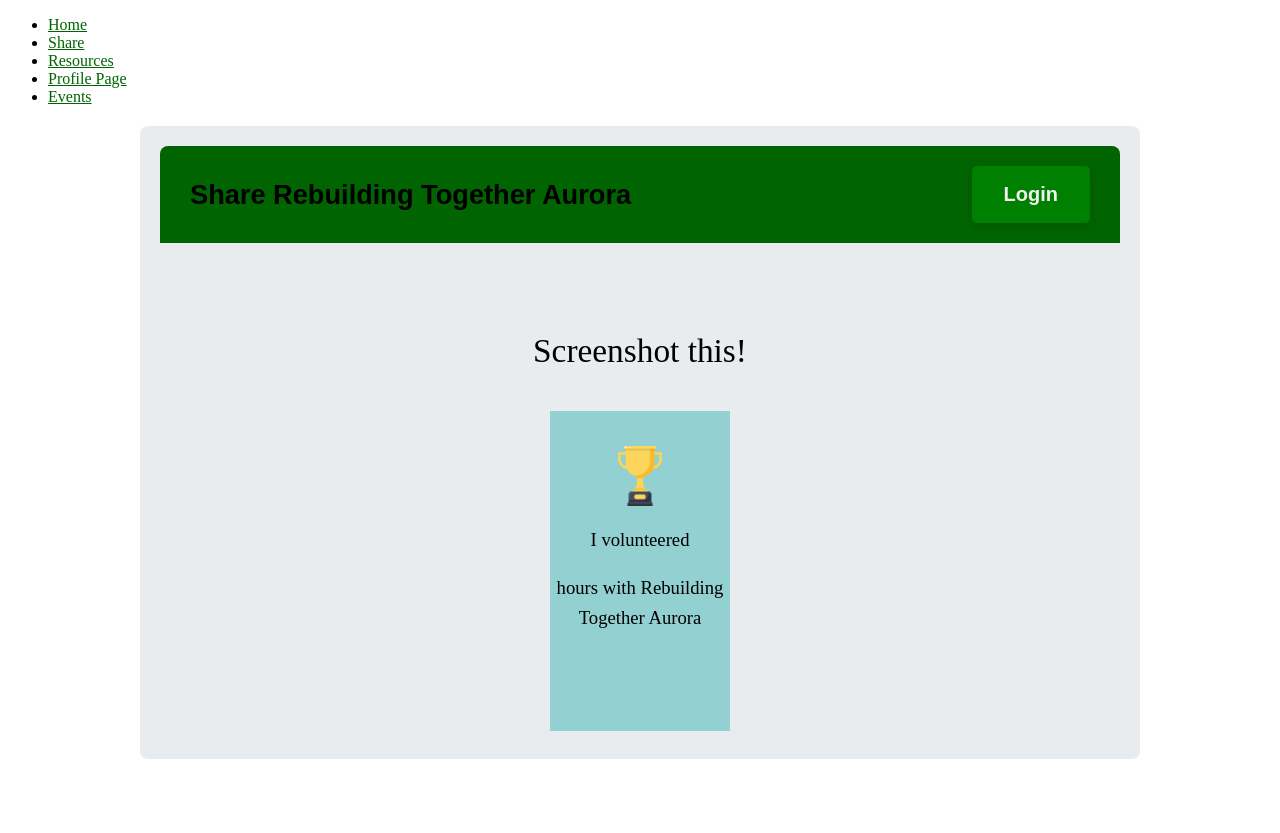
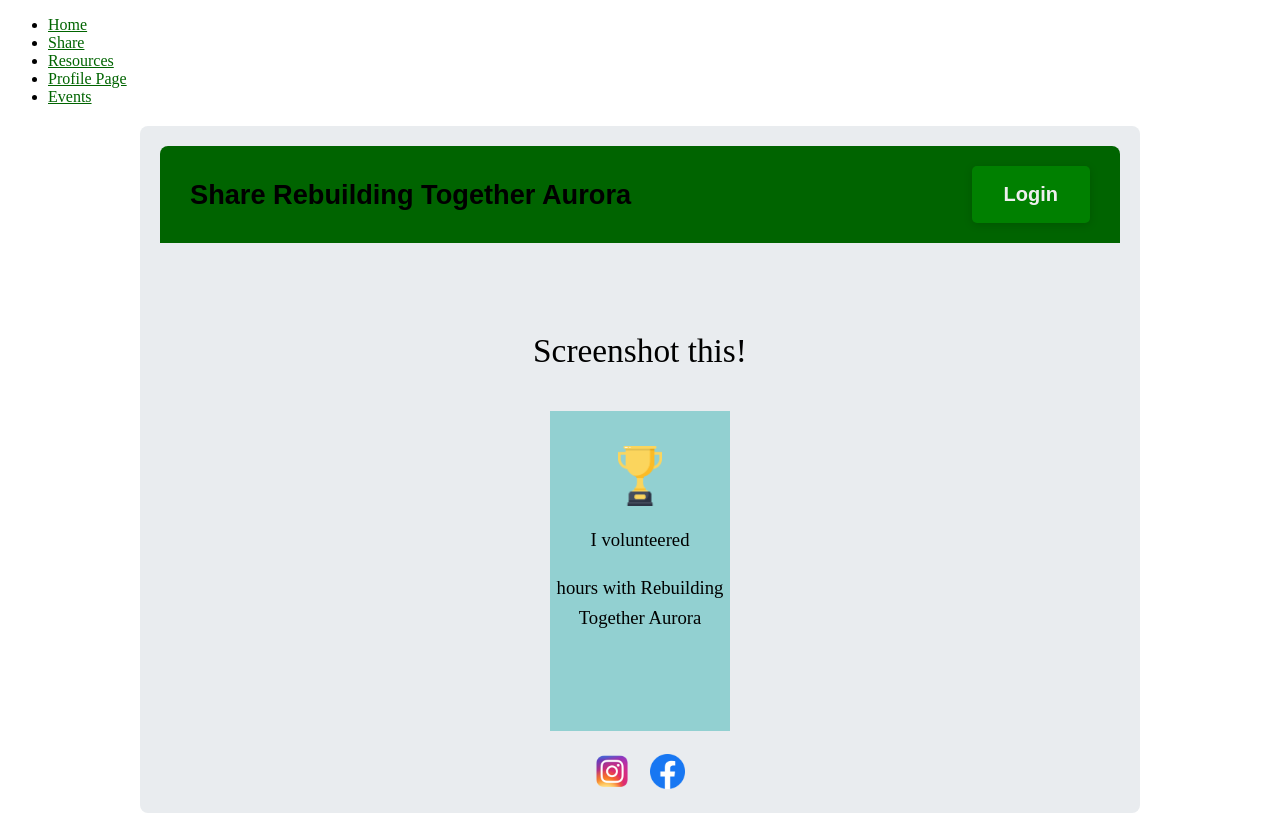
Before and after one commit to cfgchicago23/Team-7, a React (Create React App) app in the folder frontend/: page /share in a window 1280 px wide. Before the commit the page ends 800 px from the top, so only its background shows below. Built offline with nearby package versions, Linux system fonts and the light colour scheme.

Commit message:
social links

```diff
--- a/frontend/src/App.css
+++ b/frontend/src/App.css
@@ -7,6 +7,7 @@
   max-width: 1000px;
   margin: 20px auto;
   border-radius: 8px;
+  text-align: center;
 }
 
 .app-header {
@@ -154,6 +155,12 @@
   background: #92d0d1;
 }
 
+.social-links {
+  display: inline-flex;
+  gap: 20px;
+  padding-top: 15px;
+}
+
 /* Title's color adjusted for better visibility against darker backgrounds */
 h1 {
   color: black; /* Lighter green */
@@ -169,3 +176,11 @@
   margin-right: auto;
   padding-top: 35px;
 }
+
+#link-pic {
+  display: block;
+  max-width:40px;
+  max-height:35px;
+  width: auto;
+  height: auto;
+}
--- a/frontend/src/Share.js
+++ b/frontend/src/Share.js
@@ -1,5 +1,7 @@
 import React from 'react';
 import trophy from "./CFG-trophy.webp";
+import fb from "./facebook logo.png";
+import ins from "./instagram logo.png";
 
 // share RTA to social media
 function Share() {
@@ -18,6 +20,14 @@
         <p style={{fontSize:"14pt", fontFamily:"Baskerville Old Face"}}>hours with Rebuilding Together Aurora</p>
         </div>
       </body>
+      <div className="social-links">
+      <a href="https://www.instagram.com/">
+        <img src={ins} id="link-pic" alt="instagram logo"></img>
+      </a>
+      <a href="https://www.facebook.com/">
+        <img src={fb} id="link-pic" alt="facebook logo"></img>
+      </a>
+      </div>
     </div>
   );
 }
```
Also changed, not shown: frontend/src/facebook logo.png (added), frontend/src/instagram logo.png (added).
